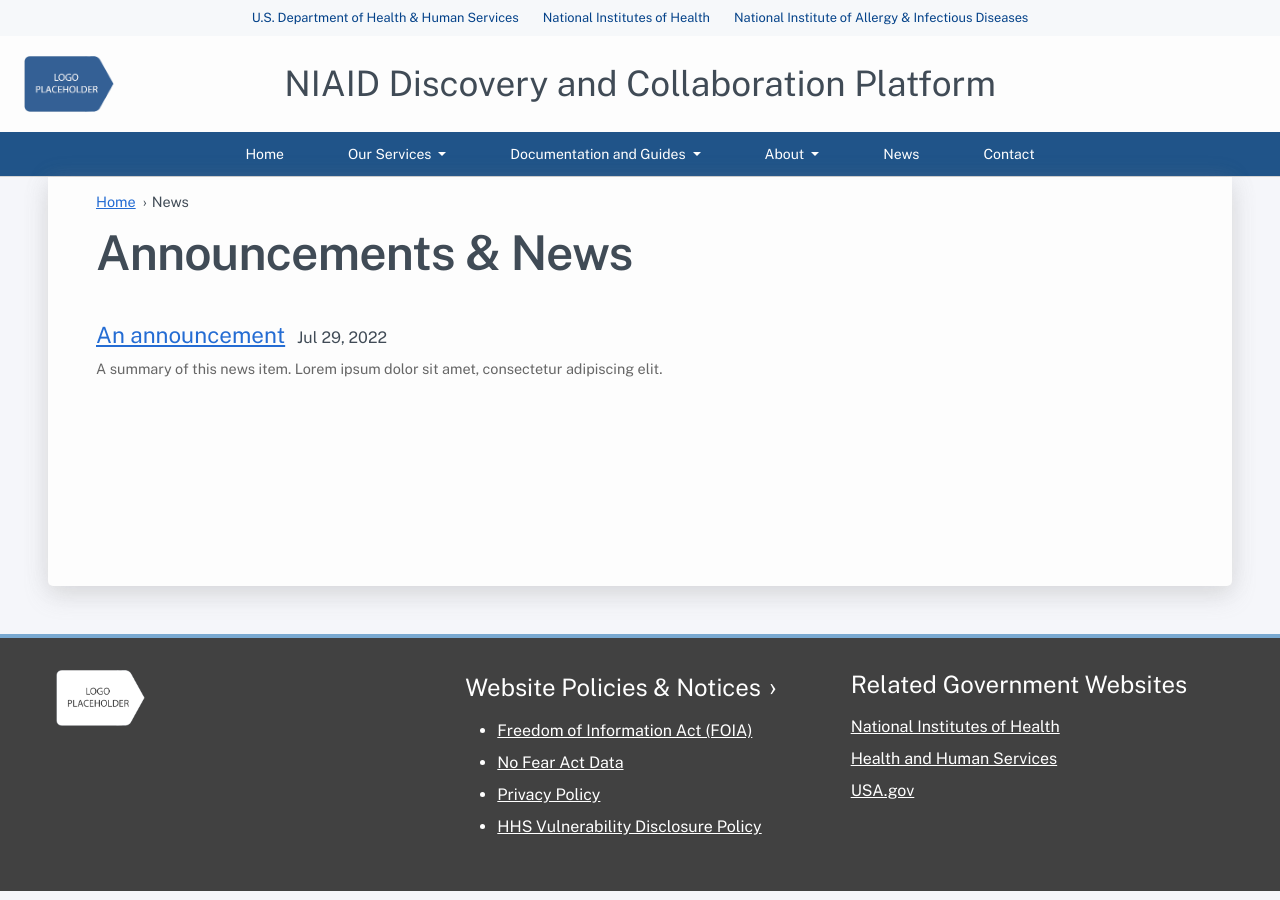
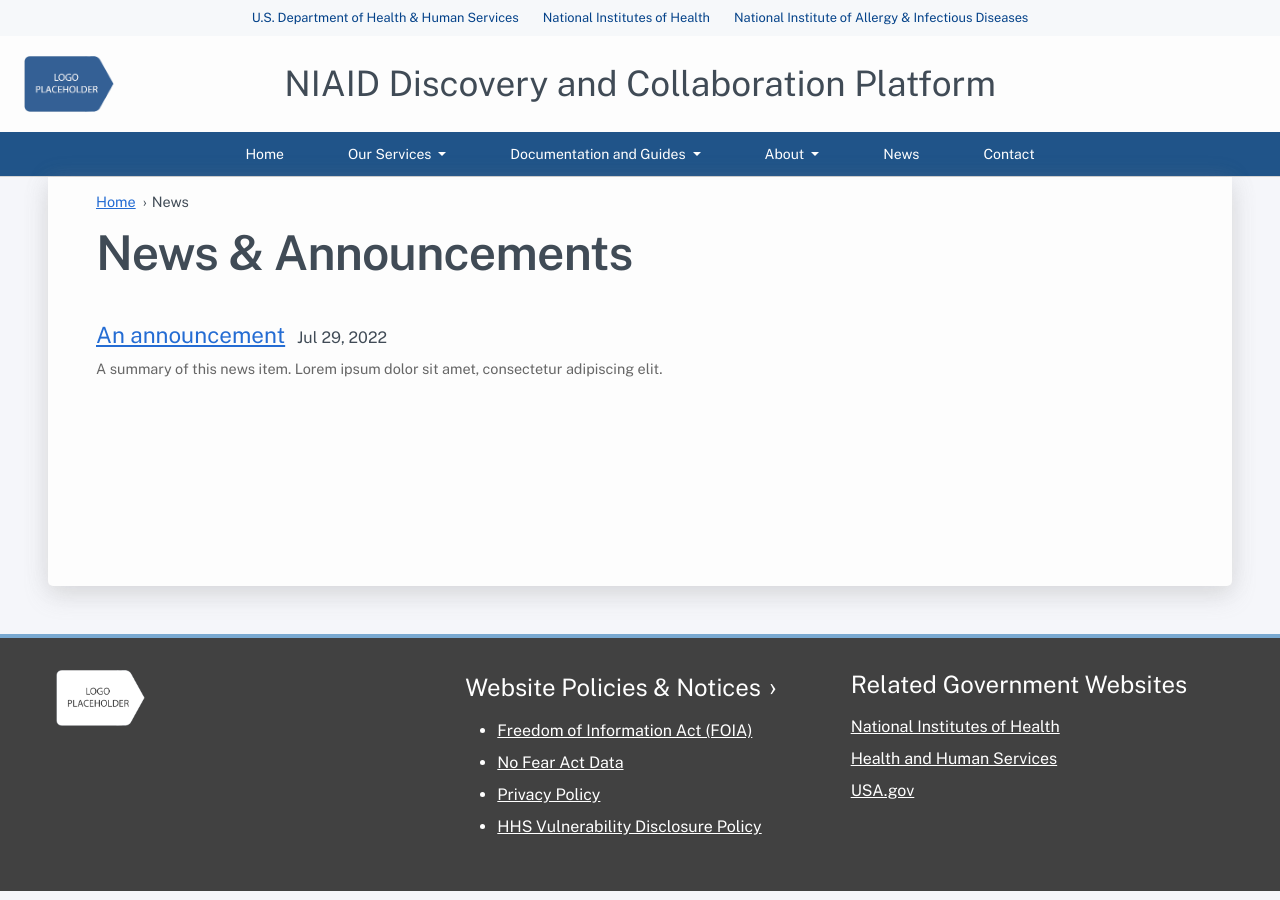
Before and after one commit to spartanicus/ndcp-front-website, a Jekyll site: the page built from _pages/news/index.html, in a window 1280 px wide. Built offline with Jekyll 4.4.1, drawn with Linux system fonts in a browser that asks for light colours.

```diff
--- a/_pages/news/index.html
+++ b/_pages/news/index.html
@@ -1,5 +1,5 @@
 ---
-title: Announcements & News
+title: News & Announcements
 menuTitle: News
 menuRoot: News
 layout: default
```
